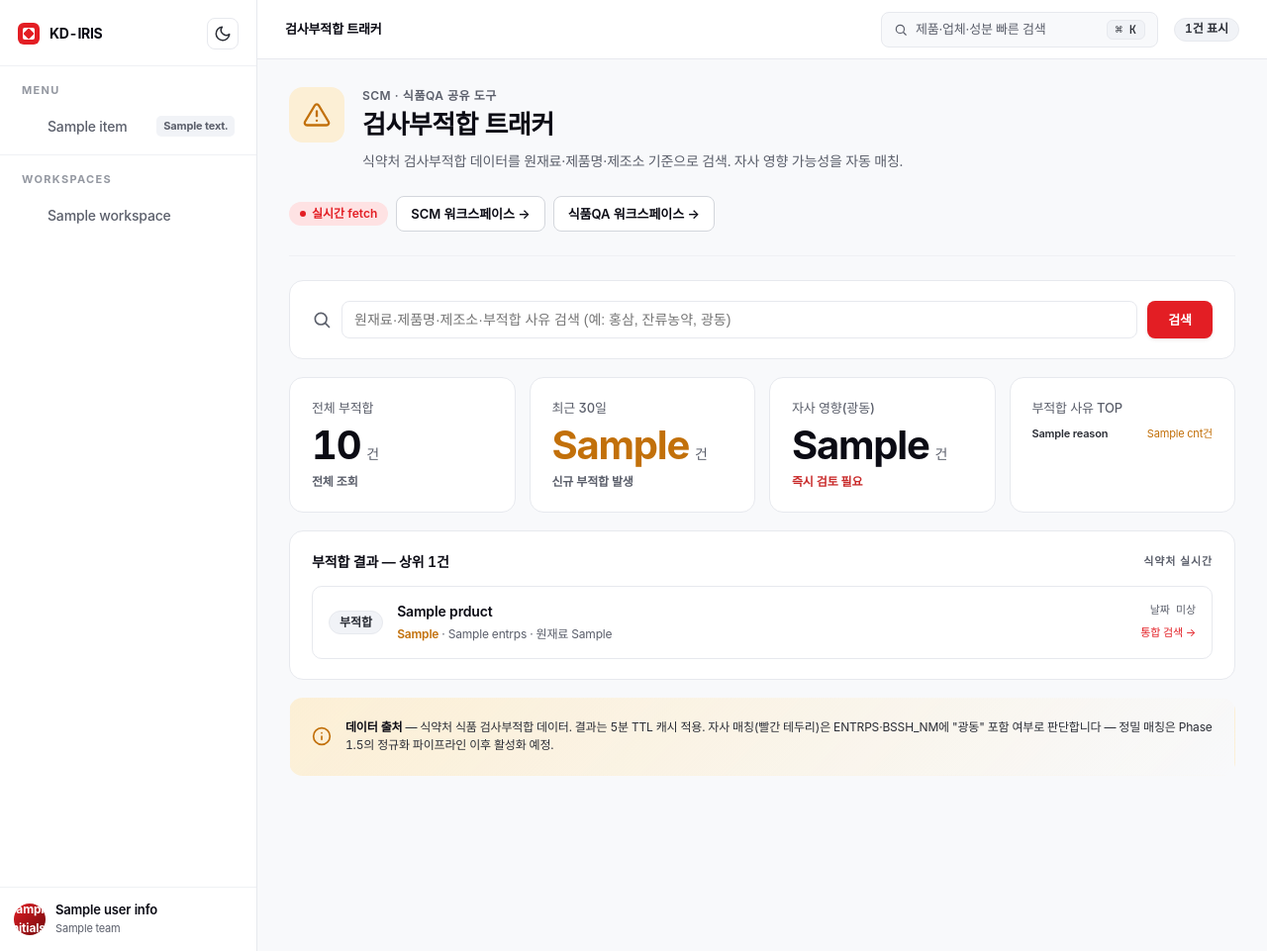
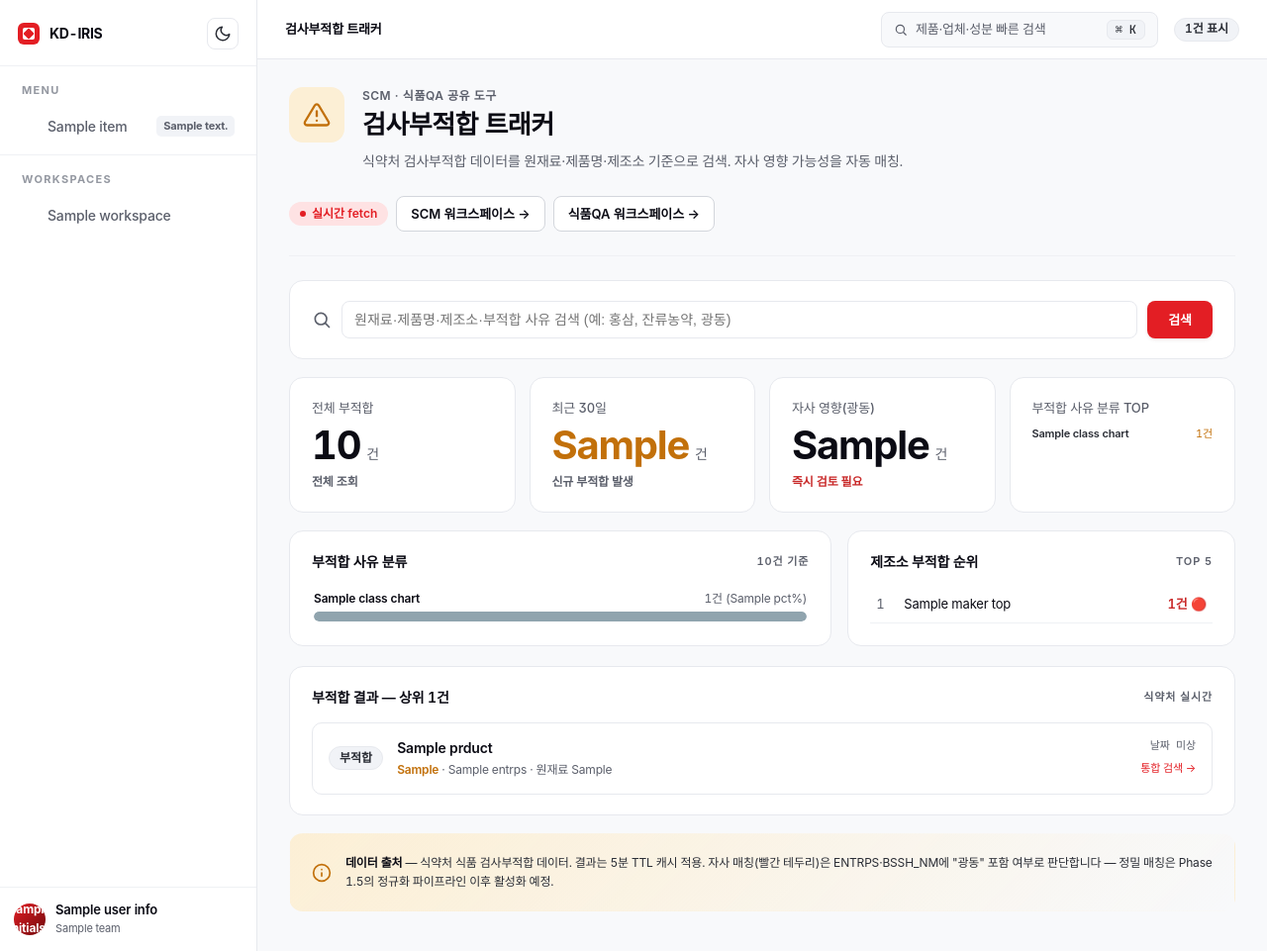
Before and after one commit to kong9365/Drug_integrated_search, a Python web app: template templates/app/inspections.html in a window 1280 px wide. Shown: the whole page at 99% size. Run offline with Jinja, Linux system fonts and the light colour scheme; the template is opened without the code that fills it: most values are stand-ins (such as "Sample title", 1, 10 or a date in 2020); some web fonts are replaced.

Commit message:
feat: C-2 검사부적합 분류 차트 + 제조소 순위 (v3 R3-4)
- app_views.inspections(): _classify_reason() 추가 (잔류농약/중금속/미생물/기준초과/이물·기타) → Counter 분류 + 제조소별 부적합 카운트. 광동 매칭 항목 상단 고정.
- inspections.html: 순수 CSS 가로 바 분류 차트(색상별) + 제조소 TOP5 테이블(5건↑ 🔴 + 자사 배지)
- 검증: 분류 6케이스 정확, 템플릿 파싱 OK

Co-Authored-By: Claude Opus 4.7 (1M context) <noreply@anthropic.com>

```diff
--- a/templates/app/inspections.html
+++ b/templates/app/inspections.html
@@ -75,11 +75,11 @@
         <div class="kpi-card__delta" style="color:{% if kpi.our_company %}var(--danger){% else %}var(--ink-3){% endif %}">{% if kpi.our_company %}즉시 검토 필요{% else %}안전 상태{% endif %}</div>
       </div>
       <div class="kpi-card">
-        <div class="kpi-card__label">부적합 사유 TOP</div>
-        {% if kpi.reason_top %}
+        <div class="kpi-card__label">부적합 사유 분류 TOP</div>
+        {% if kpi.class_chart %}
         <div style="display:flex;flex-direction:column;gap:4px;margin-top:8px;font-size:11px">
-          {% for reason, cnt in kpi.reason_top[:3] %}
-          <div style="display:flex;justify-content:space-between"><span style="color:var(--ink-2);font-weight:600">{{ reason|truncate(14) }}</span><span class="tnum" style="color:var(--warn)">{{ cnt }}건</span></div>
+          {% for c in kpi.class_chart[:3] %}
+          <div style="display:flex;justify-content:space-between"><span style="color:var(--ink-2);font-weight:600">{{ c.label }}</span><span class="tnum" style="color:var(--warn)">{{ c.count }}건</span></div>
           {% endfor %}
         </div>
         {% else %}
@@ -87,6 +87,47 @@
         {% endif %}
       </div>
     </div>
+
+    <!-- 분류 차트 + 제조소 순위 (v3 R3-4) -->
+    {% if kpi.class_chart %}
+    <div style="display:grid;grid-template-columns:1.4fr 1fr;gap:16px;margin-bottom:20px">
+      <!-- 분류 차트 (순수 CSS 가로 바) -->
+      <div class="app-card">
+        <div class="app-card__head"><div class="app-card__title">부적합 사유 분류</div><span class="app-card__caption">{{ kpi.total }}건 기준</span></div>
+        <div style="display:flex;flex-direction:column;gap:10px;padding:4px 2px">
+          {% set colors = {'잔류농약':'#43a047','중금속':'#8e24aa','미생물':'#e53935','기준초과':'#fb8c00','이물·기타':'#90a4ae'} %}
+          {% for c in kpi.class_chart %}
+          <div>
+            <div style="display:flex;justify-content:space-between;font-size:12px;margin-bottom:3px">
+              <span style="font-weight:600">{{ c.label }}</span>
+              <span style="color:var(--ink-3)">{{ c.count }}건 ({{ c.pct }}%)</span>
+            </div>
+            <div style="height:10px;background:var(--bg-subtle);border-radius:5px;overflow:hidden">
+              <div style="height:100%;width:{{ c.pct }}%;background:{{ colors.get(c.label, '#90a4ae') }};border-radius:5px"></div>
+            </div>
+          </div>
+          {% endfor %}
+        </div>
+      </div>
+      <!-- 제조소 순위 TOP5 -->
+      <div class="app-card">
+        <div class="app-card__head"><div class="app-card__title">제조소 부적합 순위</div><span class="app-card__caption">TOP 5</span></div>
+        {% if kpi.maker_top %}
+        <table style="width:100%;border-collapse:collapse;font-size:13px">
+          {% for m in kpi.maker_top %}
+          <tr style="border-bottom:1px solid var(--line-2)">
+            <td style="padding:8px 6px;color:var(--ink-3);width:28px">{{ loop.index }}</td>
+            <td style="padding:8px 6px">{{ m.name|truncate(24) }}{% if '광동' in m.name %} <span class="badge badge--danger" style="font-size:10px">자사</span>{% endif %}</td>
+            <td style="padding:8px 6px;text-align:right"><span class="tnum" style="color:{% if m.risk %}var(--danger){% else %}var(--ink-2){% endif %};font-weight:600">{{ m.count }}건</span>{% if m.risk %} 🔴{% endif %}</td>
+          </tr>
+          {% endfor %}
+        </table>
+        {% else %}
+        <div style="padding:20px;text-align:center;color:var(--ink-3);font-size:12px">데이터 없음</div>
+        {% endif %}
+      </div>
+    </div>
+    {% endif %}
 
     <!-- 결과 리스트 -->
     <div class="app-card">
```
Also changed, not shown: blueprints/app_views.py (+47 -11 lines).
